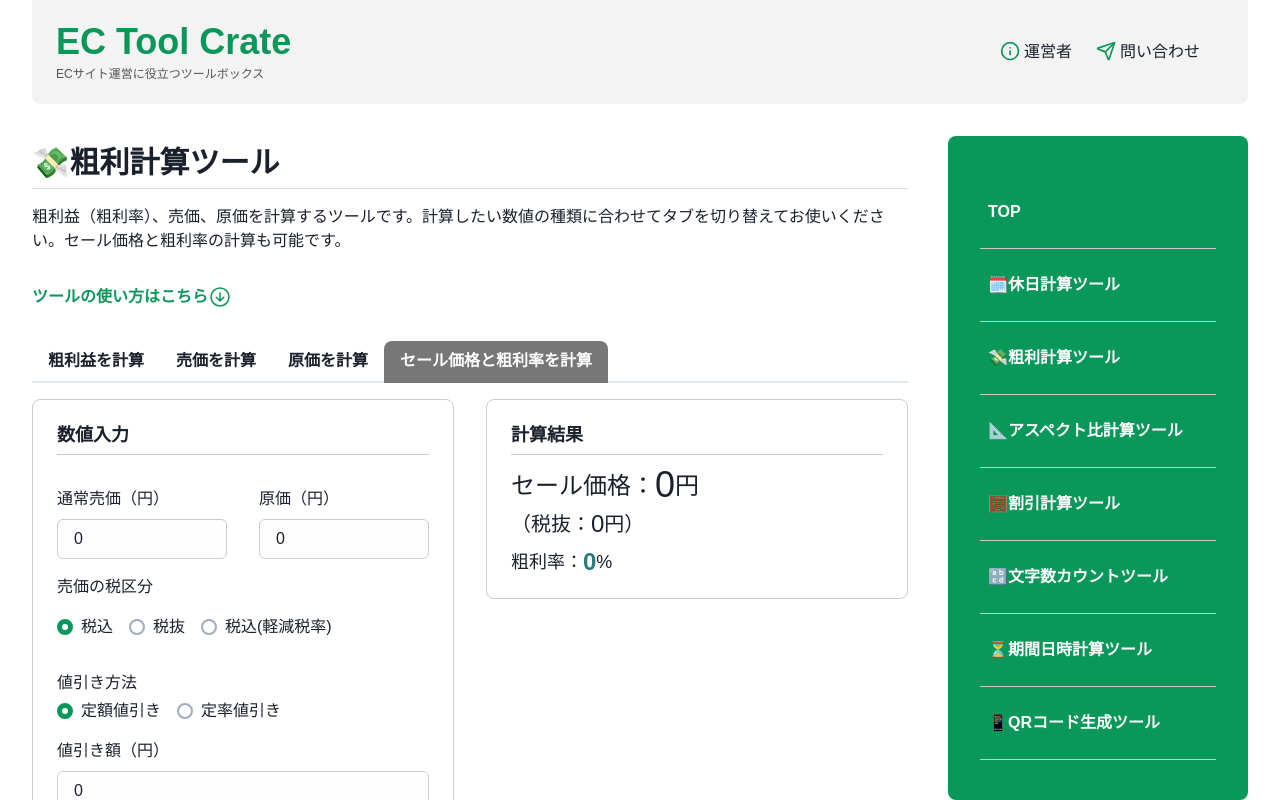
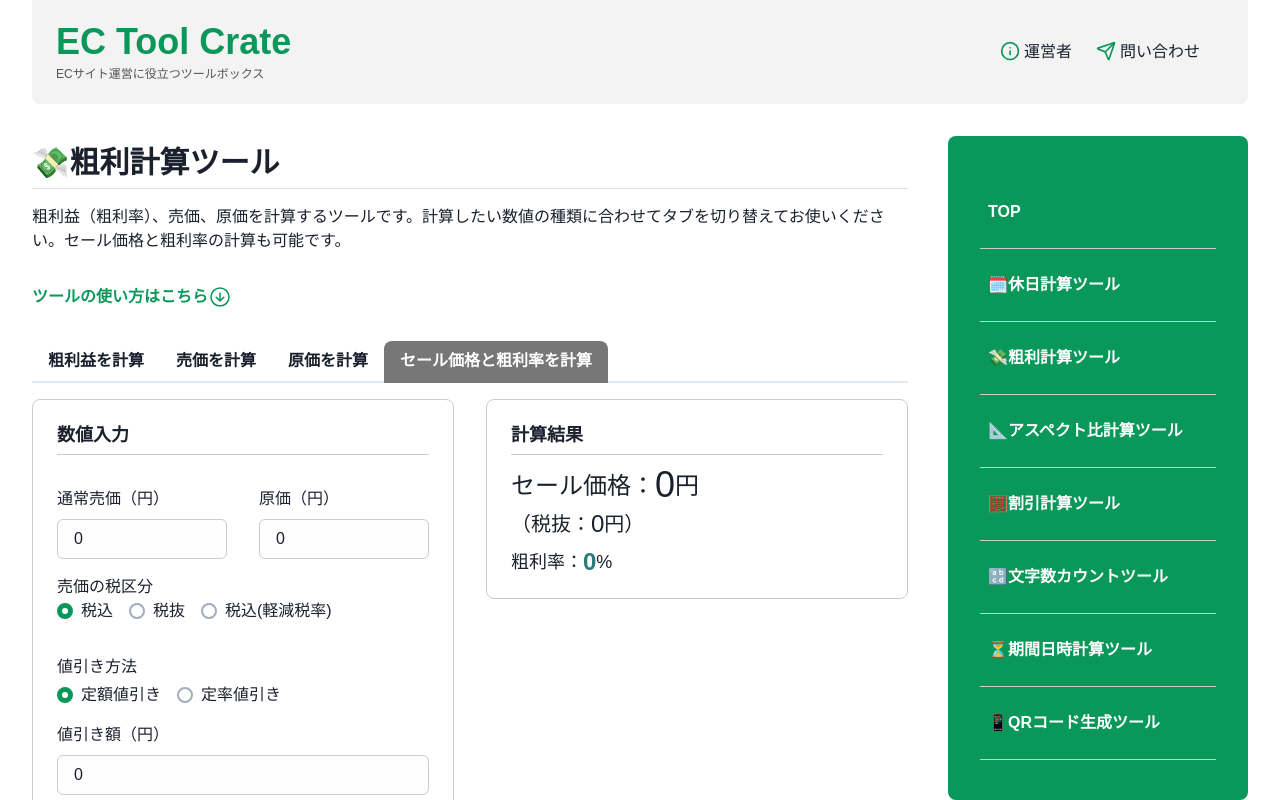
Before and after one commit to mimihokuro/app, a React (Vite) app: page /gross-profit-calculator in a window 1280 px wide. Both pictures are taken after a click on the tab "セール価格と粗利率を計算". Shown: the top 800 px of the page. Built offline with nearby package versions, Linux system fonts and the light colour scheme.

Commit message:
💄 粗利計算ツールのセール価格計算機能の余白を調整

```diff
--- a/src/features/gross-profit-calculation/discountedPriceCalculation.jsx
+++ b/src/features/gross-profit-calculation/discountedPriceCalculation.jsx
@@ -191,14 +191,13 @@ const DiscountedPriceCalculation = () => {
               errorMessage="原価が0です"
               isInvalid={isZeroInCost}
             />
-            <Stack gridColumn={"span 2"}>
+            <Stack gridColumn={"span 2"} gap={0}>
               <Text fontWeight={"500"}>売価の税区分</Text>
               <RadioGroup
                 value={originalPriceType}
                 onChange={setOriginalPriceType}
                 display="flex"
                 gap={4}
-                mt={2}
                 sx={{
                   "& input:checked + span": {
                     backgroundColor: "primary", // チェック時の背景色
@@ -215,7 +214,7 @@ const DiscountedPriceCalculation = () => {
               </RadioGroup>
             </Stack>
           </Grid>
-          <Stack>
+          <Stack gap={4}>
             <Stack gap={0}>
               <Text fontWeight="500" mb={1}>
                 値引き方法
@@ -223,7 +222,6 @@ const DiscountedPriceCalculation = () => {
               <RadioGroup
                 value={discountType}
                 onChange={setDiscountType}
-                mb={2}
                 display="flex"
                 gap={4}
                 sx={{
```
